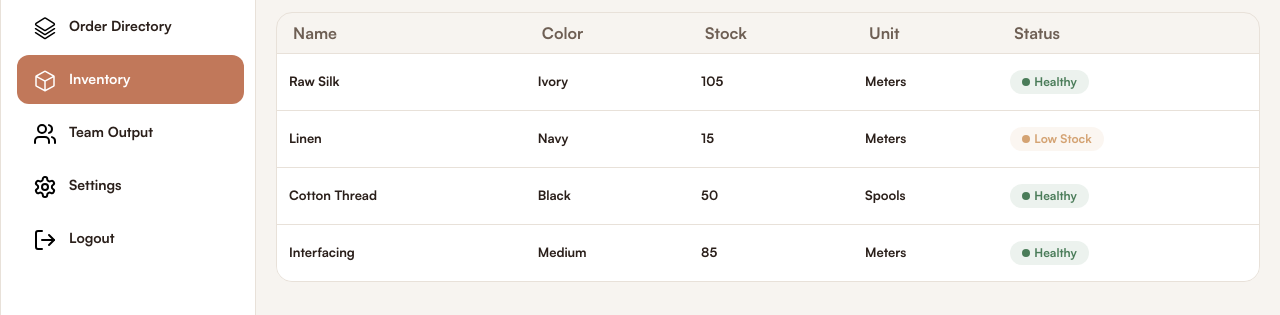
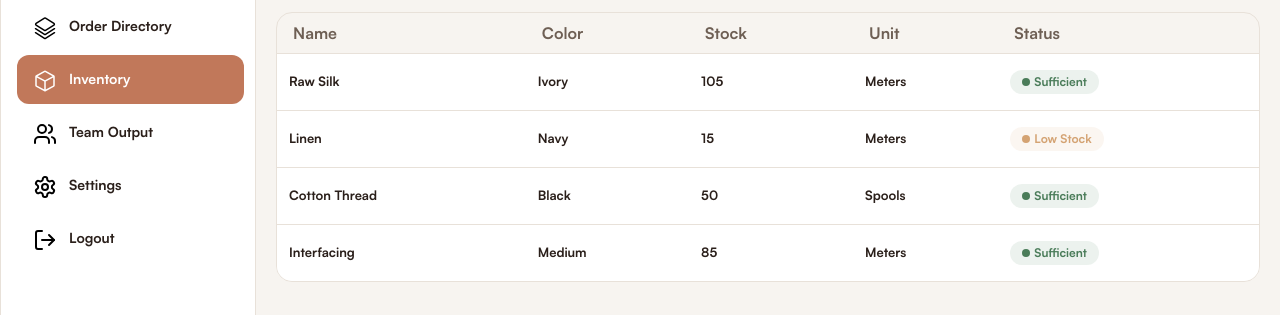
Before and after one commit to samuel-oluwadamisi/atela, a Next.js app: page /admin/inventory in a window 1280 px wide. Shown: the part 144-459 px from the top of the page. Built offline with nearby package versions, Linux system fonts and the light colour scheme; no server answers.

Commit message:
feat: changed healthy to sufficient on the inventory table

```diff
--- a/src/features/admin/inventory/screens/Inventory.tsx
+++ b/src/features/admin/inventory/screens/Inventory.tsx
@@ -37,7 +37,7 @@ export const columns: ColumnDef<InventoryTypes>[] = [
       const stage = getValue<string>();
 
       const colors: Record<string, ColorTypes> = {
-        Healthy: {
+        Sufficient: {
           bg: "bg-[#4A7C591A]",
           text: "text-[#4A7C59]",
           dot: "bg-[#4A7C59]",
@@ -69,7 +69,7 @@ const data: InventoryTypes[] = [
     color: "Ivory",
     stock: 105,
     unit: "Meters",
-    status: "Healthy",
+    status: "Sufficient",
   },
   {
     name: "Linen",
@@ -83,14 +83,14 @@ const data: InventoryTypes[] = [
     color: "Black",
     stock: 50,
     unit: "Spools",
-    status: "Healthy",
+    status: "Sufficient",
   },
   {
     name: "Interfacing",
     color: "Medium",
     stock: 85,
     unit: "Meters",
-    status: "Healthy",
+    status: "Sufficient",
   },
 ];
 
```
